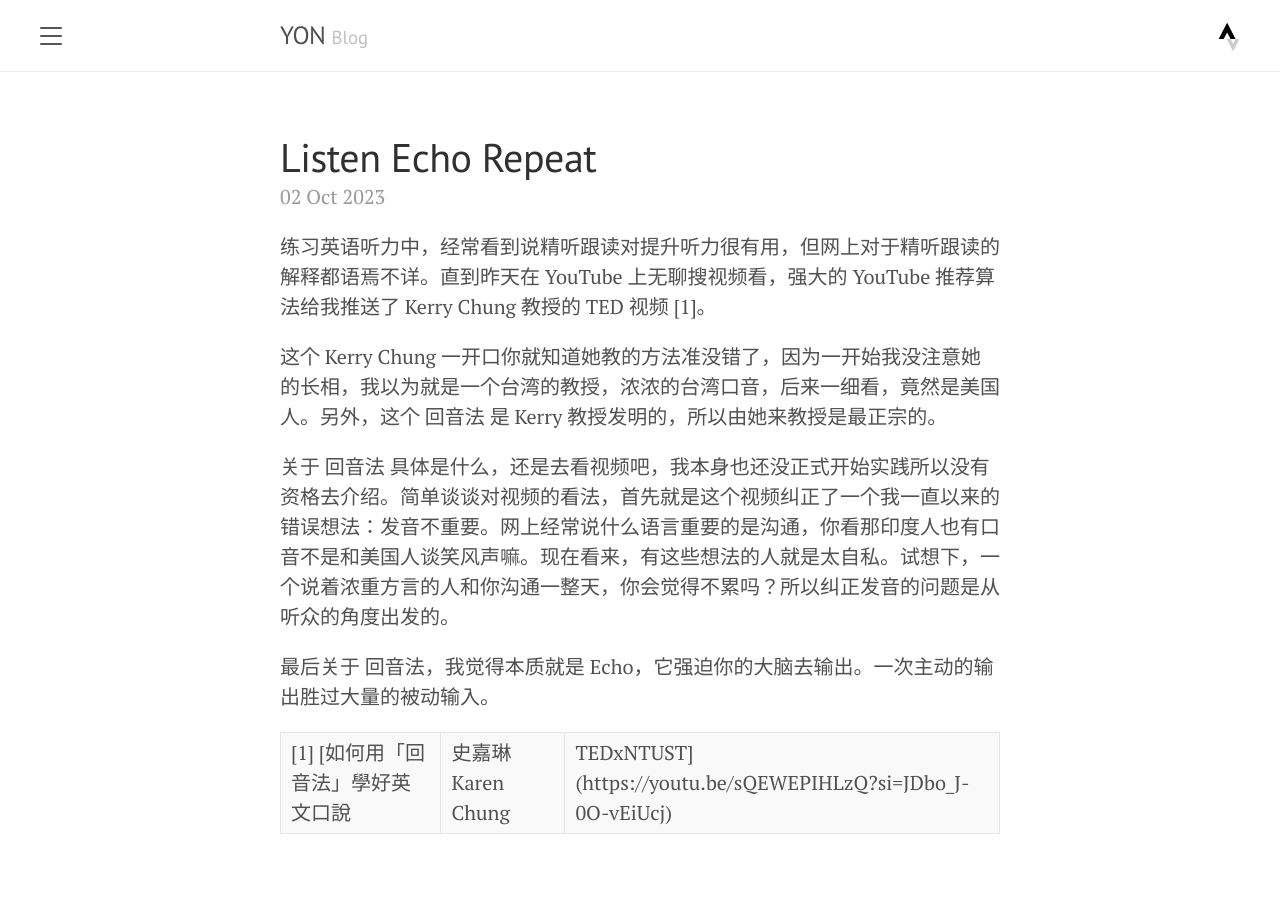
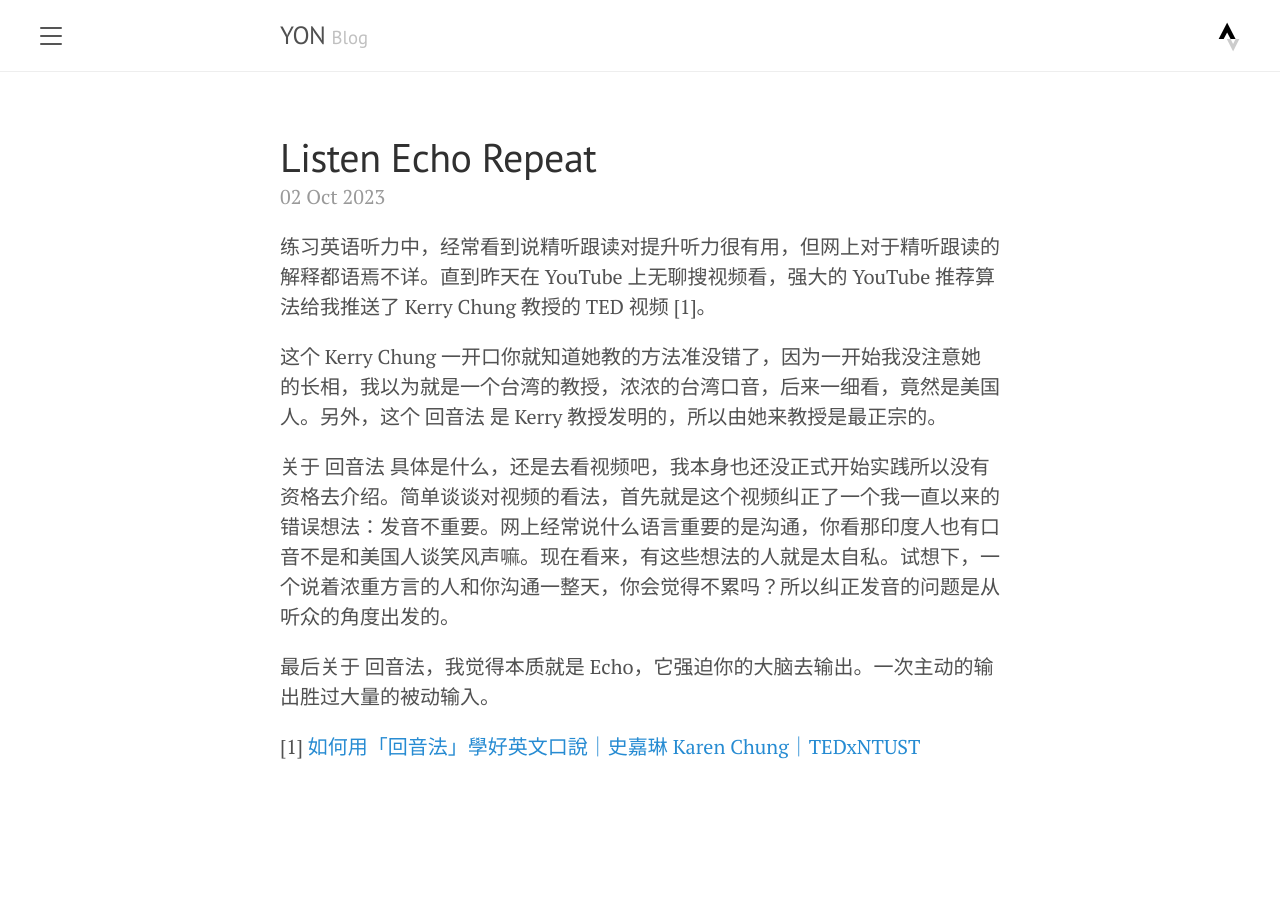
Before and after one commit to yoncise/yoncise.github.io, a Jekyll site: the page built from logs/_posts/2023/2023-10-02-141340482.md, in a window 1280 px wide. Built offline with Jekyll 4.4.1, drawn with Linux system fonts in a browser that asks for light colours.

Commit message:
语雀同步 Listen Echo Repeat

```diff
--- a/logs/_posts/2023/2023-10-02-141340482.md
+++ b/logs/_posts/2023/2023-10-02-141340482.md
@@ -10,4 +10,4 @@ title: Listen Echo Repeat
 
 最后关于 回音法，我觉得本质就是 Echo，它强迫你的大脑去输出。一次主动的输出胜过大量的被动输入。
 
-[1] [如何用「回音法」學好英文口說 | 史嘉琳 Karen Chung | TEDxNTUST](https://youtu.be/sQEWEPIHLzQ?si=JDbo_J-0O-vEiUcj)
+[1] [如何用「回音法」學好英文口說｜史嘉琳 Karen Chung｜TEDxNTUST](https://youtu.be/sQEWEPIHLzQ?si=JDbo_J-0O-vEiUcj)
```
